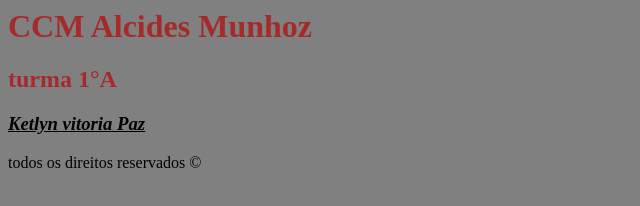
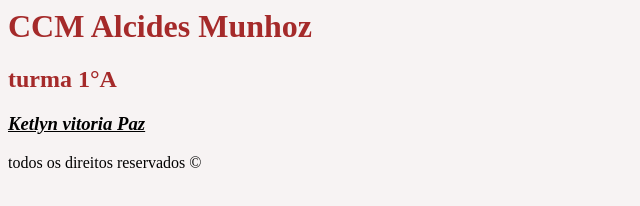
Before and after one commit to ketlynVP/teste-ketlyn, a plain HTML site: page index.html in a window 1280 px wide. Shown: the whole page, without its empty margins (0-640 px from the left). Drawn offline with Linux system fonts and the light colour scheme.

Commit message:
teste ketlyn

```diff
--- a/style.css
+++ b/style.css
@@ -1,5 +1,5 @@
 body{
-    background-color: grey;
+    background-color: rgb(247, 243, 243);
 }
 h1{
     color:brown;
```
